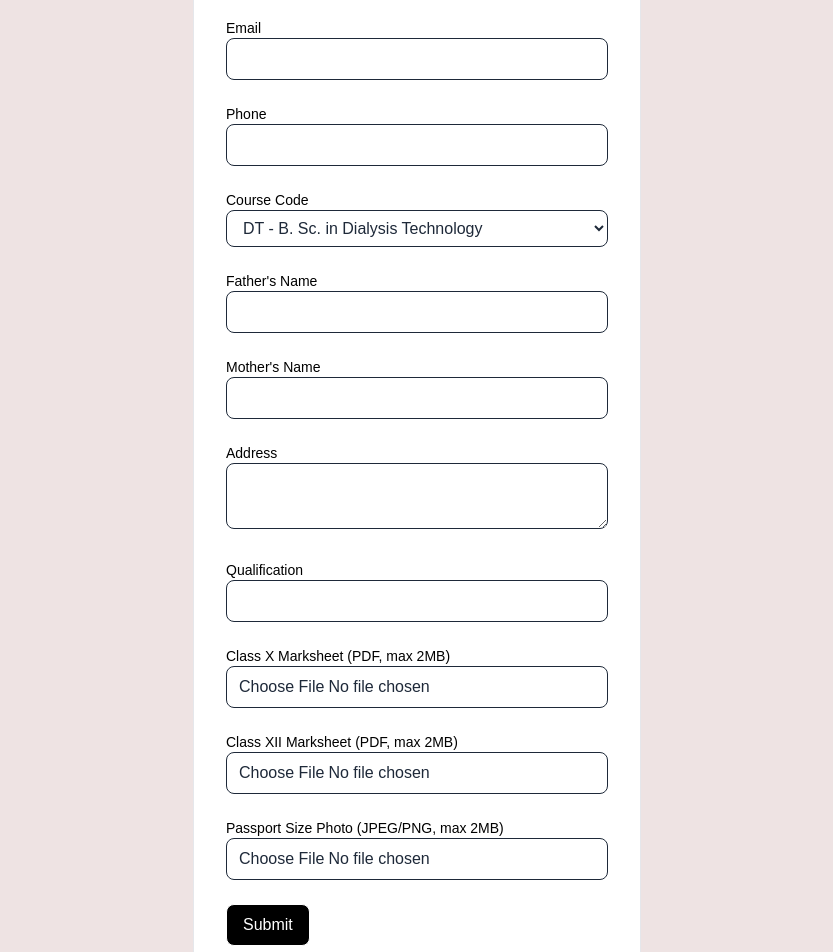
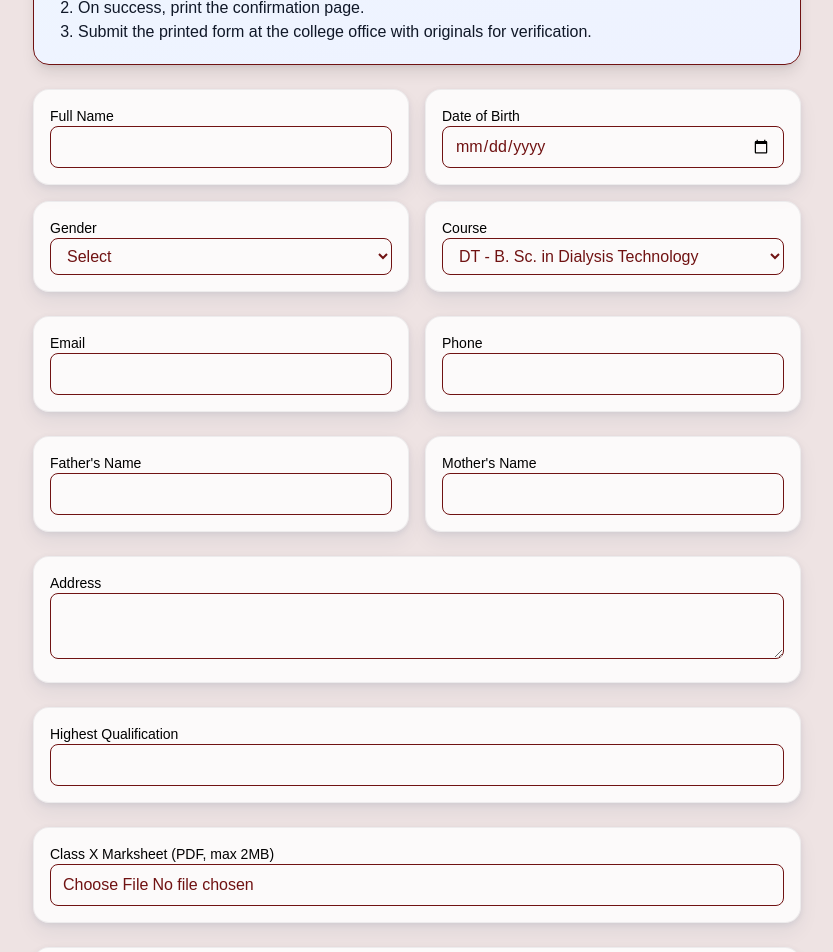
Before and after one commit to javedmehedi-byte/ihrc-website, a Next.js app: page /admissions/apply in a window 1280 px wide. Shown: the part 240-1192 px from the top of the page, without its empty margins (223-1056 px from the left). Built offline with nearby package versions, Linux system fonts and the light colour scheme.

Commit message:
Admissions: add confirmation page with printable summary; add card-3d/print styles; strong-typed form submission; fix gender typing; add shared PrintButton component

```diff
--- a/app/admissions/apply/page.tsx
+++ b/app/admissions/apply/page.tsx
@@ -6,6 +6,8 @@ import { site } from "@/config/site";
 export default function ApplyPage() {
   const [form, setForm] = useState({
     fullName: "",
+    dob: "",
+    gender: "",
     email: "",
     phone: "",
     courseCode: site.courses[0].code,
@@ -13,9 +15,10 @@ export default function ApplyPage() {
     motherName: "",
     address: "",
     qualification: "",
-    classXMarksheet: null,
-    classXiiMarksheet: null,
-    passportPhoto: null,
+    classXMarksheet: null as File | null,
+    classXiiMarksheet: null as File | null,
+    passportPhoto: null as File | null,
+    declare: false,
   });
 
   const [message, setMessage] = useState("");
@@ -36,85 +39,85 @@ export default function ApplyPage() {
 
   const handleSubmit = async (e: React.FormEvent) => {
     e.preventDefault();
+    if (!form.declare) {
+      alert("Please confirm the declaration before submitting.");
+      return;
+    }
     const formData = new FormData();
-    Object.entries(form).forEach(([key, value]) => {
-      formData.append(key, value as string | Blob);
-    });
+    // Append strictly typed string fields
+    const stringFields: Record<string, string> = {
+      fullName: form.fullName,
+      dob: form.dob,
+      gender: form.gender,
+      email: form.email,
+      phone: form.phone,
+      courseCode: form.courseCode,
+      fatherName: form.fatherName,
+      motherName: form.motherName,
+      address: form.address,
+      qualification: form.qualification,
+    };
+    for (const [k, v] of Object.entries(stringFields)) formData.append(k, v);
+    // Append files if present
+    if (form.classXMarksheet) formData.append("classXMarksheet", form.classXMarksheet);
+    if (form.classXiiMarksheet) formData.append("classXiiMarksheet", form.classXiiMarksheet);
+    if (form.passportPhoto) formData.append("passportPhoto", form.passportPhoto);
 
-    const res = await fetch("/api/admissions", {
+    const res = await fetch("/api/applicants", {
       method: "POST",
       body: formData,
     });
-
     if (res.ok) {
+      const data = await res.json();
+      const id = data?.id;
       setMessage("Application submitted successfully!");
+      if (id) window.location.href = `/admissions/confirmation/${id}`;
     } else {
       setMessage("Failed to submit the application.");
     }
   };
 
   return (
-    <form
-      className="bg-white text-gray-800 p-8 rounded-2xl shadow-card max-w-md mx-auto space-y-6 border border-gray-200"
-      onSubmit={handleSubmit}
-    >
-      <h2 className="text-2xl font-bold text-blue-700 mb-2 text-center">Application Form</h2>
+    <form className="max-w-3xl mx-auto space-y-6" onSubmit={handleSubmit}>
+      {/* Instructions */}
+      <div className="rounded-2xl border bg-gradient-to-br from-blue-50 to-indigo-50 p-5 shadow-lg">
+        <h2 className="text-xl font-semibold text-blue-800">Admission Application</h2>
+        <p className="text-gray-900 mt-1">Fill all required fields and upload clear documents. Max file size 2MB. Accepted: PDF (marksheets), JPG/PNG (photo).</p>
+        <ol className="mt-3 list-decimal pl-6 text-gray-900">
+          <li>Submit the form online.</li>
+          <li>On success, print the confirmation page.</li>
+          <li>Submit the printed form at the college office with originals for verification.</li>
+        </ol>
+      </div>
 
       {message && (
-        <div
-          className={`p-4 rounded-lg ${
-            message.includes("successfully") ? "bg-green-100 text-green-700" : "bg-red-100 text-red-700"
-          }`}
-        >
+        <div className={`p-4 rounded-lg ${message.includes("successfully") ? "bg-green-100 text-green-700" : "bg-red-100 text-red-700"}`}>
           {message}
         </div>
       )}
 
-      <div>
+      {/* Section A: Personal */}
+      <div className="grid md:grid-cols-2 gap-4">
+        <div className="card-3d p-4">
           <label className="block text-sm font-medium text-black">Full Name</label>
-        <input
-          type="text"
-          name="fullName"
-          className="w-full rounded-lg border px-3 py-2"
-          value={form.fullName}
-          onChange={handleChange}
-          required
-        />
+          <input type="text" name="fullName" className="w-full rounded-lg border px-3 py-2" value={form.fullName} onChange={handleChange} required />
         </div>
-
-      <div>
-        <label className="block text-sm font-medium text-black">Email</label>
-        <input
-          type="email"
-          name="email"
-          className="w-full rounded-lg border px-3 py-2"
-          value={form.email}
-          onChange={handleChange}
-          required
-        />
+        <div className="card-3d p-4">
+          <label className="block text-sm font-medium text-black">Date of Birth</label>
+          <input type="date" name="dob" className="w-full rounded-lg border px-3 py-2" value={form.dob} onChange={handleChange} required />
         </div>
-
-      <div>
-        <label className="block text-sm font-medium text-black">Phone</label>
-        <input
-          type="tel"
-          name="phone"
-          className="w-full rounded-lg border px-3 py-2"
-          value={form.phone}
-          onChange={handleChange}
-          required
-        />
+        <div className="card-3d p-4">
+          <label className="block text-sm font-medium text-black">Gender</label>
+          <select name="gender" className="w-full rounded-lg border px-3 py-2" value={form.gender} onChange={handleChange} required>
+            <option value="">Select</option>
+            <option>Male</option>
+            <option>Female</option>
+            <option>Other</option>
+          </select>
         </div>
-
-      <div>
-        <label className="block text-sm font-medium text-black">Course Code</label>
-        <select
-          name="courseCode"
-          className="w-full rounded-lg border px-3 py-2"
-          value={form.courseCode}
-          onChange={handleChange}
-          required
-        >
+        <div className="card-3d p-4">
+          <label className="block text-sm font-medium text-black">Course</label>
+          <select name="courseCode" className="w-full rounded-lg border px-3 py-2" value={form.courseCode} onChange={handleChange} required>
             {site.courses.map((course) => (
               <option key={course.code} value={course.code}>
                 {course.code} - {course.name}
@@ -122,96 +125,65 @@ export default function ApplyPage() {
             ))}
           </select>
         </div>
-
-      <div>
-  <label className="block text-sm font-medium text-black">Father&apos;s Name</label>
-        <input
-          type="text"
-          name="fatherName"
-          className="w-full rounded-lg border px-3 py-2"
-          value={form.fatherName}
-          onChange={handleChange}
-          required
-        />
       </div>
 
-      <div>
-  <label className="block text-sm font-medium text-black">Mother&apos;s Name</label>
-        <input
-          type="text"
-          name="motherName"
-          className="w-full rounded-lg border px-3 py-2"
-          value={form.motherName}
-          onChange={handleChange}
-          required
-        />
+      {/* Section B: Contact */}
+      <div className="grid md:grid-cols-2 gap-4">
+        <div className="card-3d p-4">
+          <label className="block text-sm font-medium text-black">Email</label>
+          <input type="email" name="email" className="w-full rounded-lg border px-3 py-2" value={form.email} onChange={handleChange} required />
+        </div>
+        <div className="card-3d p-4">
+          <label className="block text-sm font-medium text-black">Phone</label>
+          <input type="tel" name="phone" className="w-full rounded-lg border px-3 py-2" value={form.phone} onChange={handleChange} required />
+        </div>
       </div>
 
-      <div>
-        <label className="block text-sm font-medium text-black">Address</label>
-        <textarea
-          name="address"
-          className="w-full rounded-lg border px-3 py-2"
-          value={form.address}
-          onChange={handleChange}
-          required
-        />
+      {/* Section C: Parents */}
+      <div className="grid md:grid-cols-2 gap-4">
+        <div className="card-3d p-4">
+          <label className="block text-sm font-medium text-black">Father&apos;s Name</label>
+          <input type="text" name="fatherName" className="w-full rounded-lg border px-3 py-2" value={form.fatherName} onChange={handleChange} required />
+        </div>
+        <div className="card-3d p-4">
+          <label className="block text-sm font-medium text-black">Mother&apos;s Name</label>
+          <input type="text" name="motherName" className="w-full rounded-lg border px-3 py-2" value={form.motherName} onChange={handleChange} required />
+        </div>
       </div>
 
-      <div>
-        <label className="block text-sm font-medium text-black">Qualification</label>
-        <input
-          type="text"
-          name="qualification"
-          className="w-full rounded-lg border px-3 py-2"
-          value={form.qualification}
-          onChange={handleChange}
-          required
-        />
+      {/* Section D: Address */}
+      <div className="card-3d p-4">
+        <label className="block text-sm font-medium text-black">Address</label>
+        <textarea name="address" className="w-full rounded-lg border px-3 py-2" value={form.address} onChange={handleChange} required />
       </div>
 
-      <div>
-        <label className="block text-sm font-medium text-black">Class X Marksheet (PDF, max 2MB)</label>
-        <input
-          type="file"
-          name="classXMarksheet"
-          accept="application/pdf"
-          className="w-full rounded-lg border px-3 py-2"
-          onChange={handleFileChange}
-          required
-        />
+      {/* Section E: Education */}
+      <div className="card-3d p-4">
+        <label className="block text-sm font-medium text-black">Highest Qualification</label>
+        <input type="text" name="qualification" className="w-full rounded-lg border px-3 py-2" value={form.qualification} onChange={handleChange} required />
       </div>
 
-      <div>
+      {/* Section F: Documents */}
+      <div className="card-3d p-4">
+        <label className="block text-sm font-medium text-black">Class X Marksheet (PDF, max 2MB)</label>
+        <input type="file" name="classXMarksheet" accept="application/pdf" className="w-full rounded-lg border px-3 py-2" onChange={handleFileChange} required />
+      </div>
+      <div className="card-3d p-4">
         <label className="block text-sm font-medium text-black">Class XII Marksheet (PDF, max 2MB)</label>
-        <input
-          type="file"
-          name="classXiiMarksheet"
-          accept="application/pdf"
-          className="w-full rounded-lg border px-3 py-2"
-          onChange={handleFileChange}
-          required
-        />
+        <input type="file" name="classXiiMarksheet" accept="application/pdf" className="w-full rounded-lg border px-3 py-2" onChange={handleFileChange} required />
+      </div>
+      <div className="card-3d p-4">
+        <label className="block text-sm font-medium text-black">Passport Size Photo (JPEG/PNG, max 2MB)</label>
+        <input type="file" name="passportPhoto" accept="image/jpeg,image/png" className="w-full rounded-lg border px-3 py-2" onChange={handleFileChange} required />
       </div>
 
-      <div>
-        <label className="block text-sm font-medium text-black">Passport Size Photo (JPEG/PNG, max 2MB)</label>
-        <input
-          type="file"
-          name="passportPhoto"
-          accept="image/jpeg,image/png"
-          className="w-full rounded-lg border px-3 py-2"
-          onChange={handleFileChange}
-          required
-        />
+      {/* Declaration */}
+      <div className="flex items-center gap-2">
+        <input type="checkbox" id="declare" name="declare" onChange={(e) => setForm((p) => ({ ...p, declare: e.target.checked }))} />
+        <label htmlFor="declare" className="text-sm">I confirm that the information provided is true to the best of my knowledge.</label>
       </div>
 
-      <button
-        type="submit"
-        className="inline-flex items-center rounded-lg border px-4 py-2 font-medium bg-black text-white"
-      >
-        Submit
-      </button>
+      <button type="submit" className="inline-flex items-center rounded-lg border px-5 py-2.5 font-medium bg-blue-600 text-white shadow-md hover:bg-blue-500">Submit</button>
     </form>
   );
 }
--- a/app/api/applicants/route.ts
+++ b/app/api/applicants/route.ts
@@ -54,6 +54,8 @@ export async function POST(req: Request) {
   const courseCode = formData.get("courseCode");
   const fatherName = formData.get("fatherName");
   const motherName = formData.get("motherName");
+  const dob = formData.get("dob");
+  const gender = formData.get("gender");
   const address = formData.get("address");
   const qualification = formData.get("qualification");
   const classXMarksheet = formData.get("classXMarksheet") as File;
@@ -66,7 +68,7 @@ export async function POST(req: Request) {
     !email ||
     !phone ||
     !courseCode ||
-    !fatherName ||
+  !fatherName ||
     !motherName ||
     !address ||
     !qualification ||
@@ -98,6 +100,8 @@ export async function POST(req: Request) {
     email: email as string,
     phone: phone as string,
     courseCode: courseCode as string,
+    dob: dob ? new Date(String(dob)) : null,
+    gender: gender ? String(gender) : null,
     fatherName: fatherName as string,
     motherName: motherName as string,
     address: address as string,
@@ -107,8 +111,9 @@ export async function POST(req: Request) {
     passportPhoto: passportPhotoPath,
   };
 
+  let created;
   try {
-  await db.applicant.create({ data: applicantData });
+  created = await db.applicant.create({ data: applicantData });
   } catch (error) {
     console.error("Failed to save applicant data:", error);
     return NextResponse.json({ error: "Failed to save applicant data" }, { status: 500 });
@@ -140,9 +145,10 @@ export async function POST(req: Request) {
       text: `Dear ${fullName}, your application has been submitted successfully.`,
     });
 
-    return NextResponse.json({ message: "Application submitted successfully!" });
+  return NextResponse.json({ message: "Application submitted successfully!", id: created.id });
   } catch (error) {
     console.error("Failed to send email:", error);
-    return NextResponse.json({ error: "Failed to send email." }, { status: 500 });
+  // Even if email fails, return success with id so user can proceed
+  return NextResponse.json({ message: "Application submitted successfully!", id: created.id, emailError: true });
   }
 }
--- a/app/globals.css
+++ b/app/globals.css
@@ -80,6 +80,13 @@ i {
 
 i:hover {
   color: #0b68e6; /* Example hover color */
+}
+
+/* Print styles */
+@media print {
+  .no-print { display: none !important; }
+  .card-3d { box-shadow: none !important; border-color: #000 !important; }
+  body { background: #fff !important; color: #000 !important; }
 }
 
 /* Card Section Styles */
--- a/config/site.ts
+++ b/config/site.ts
@@ -111,6 +111,6 @@ export const site = {
       "IHRC Paramedical College is run by Imphal Hospital & Research Centre Pvt. Ltd.",
       "We provide industry-aligned paramedical education with a strong focus on clinical exposure and patient-centric skills.",
       "Our labs and teaching facilities are designed to mirror real hospital workflows, preparing students for immediate employability.",
-      "Experienced faculty, structured internships, and strong hospital partnerships support successful careers in healthcare."
+      "Experienced faculties, structured internships, and strong hospital partnerships support successful careers in healthcare."
     ].join("\n"),
 };
```
Also changed, not shown: app/admissions/confirmation/[id]/page.tsx (added, +49 -0 lines), app/admissions/confirmation/[id]/print-button.tsx (added, +15 -0 lines), app/components/PrintButton.tsx (added, +15 -0 lines), 2 other files (tests, documents, lock files or other folders). Lines whose indentation alone changed are shown as unchanged.
